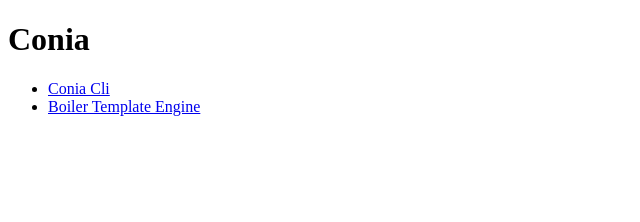
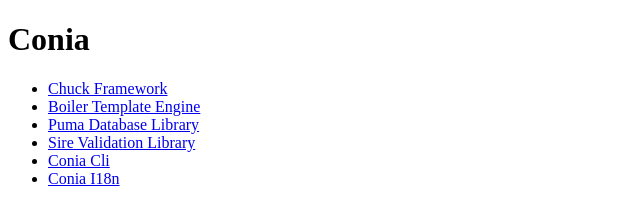
Before and after one commit to duoncode/duoncode.github.io, a plain HTML site: page index.html in a window 1280 px wide. Shown: the whole page, without its empty margins (0-640 px from the left). Drawn offline with Linux system fonts and the light colour scheme.

Commit message:
Add other projects

```diff
--- a/index.html
+++ b/index.html
@@ -7,8 +7,12 @@
 <body>
     <h1>Conia</h1>
     <ul>
+        <li><a href="https://conia.dev/chuck">Chuck Framework</a></li>
+        <li><a href="https://conia.dev/boiler">Boiler Template Engine</a></li>
+        <li><a href="https://conia.dev/puma">Puma Database Library</a></li>
+        <li><a href="https://conia.dev/sire">Sire Validation Library</a></li>
         <li><a href="https://conia.dev/cli">Conia Cli</a></li>
-        <li><a href="https://conia.dev/boiler">Boiler Template Engine</a></li>
+        <li><a href="https://conia.dev/i18n">Conia I18n</a></li>
     </ul>
 </body>
 </html>
```
